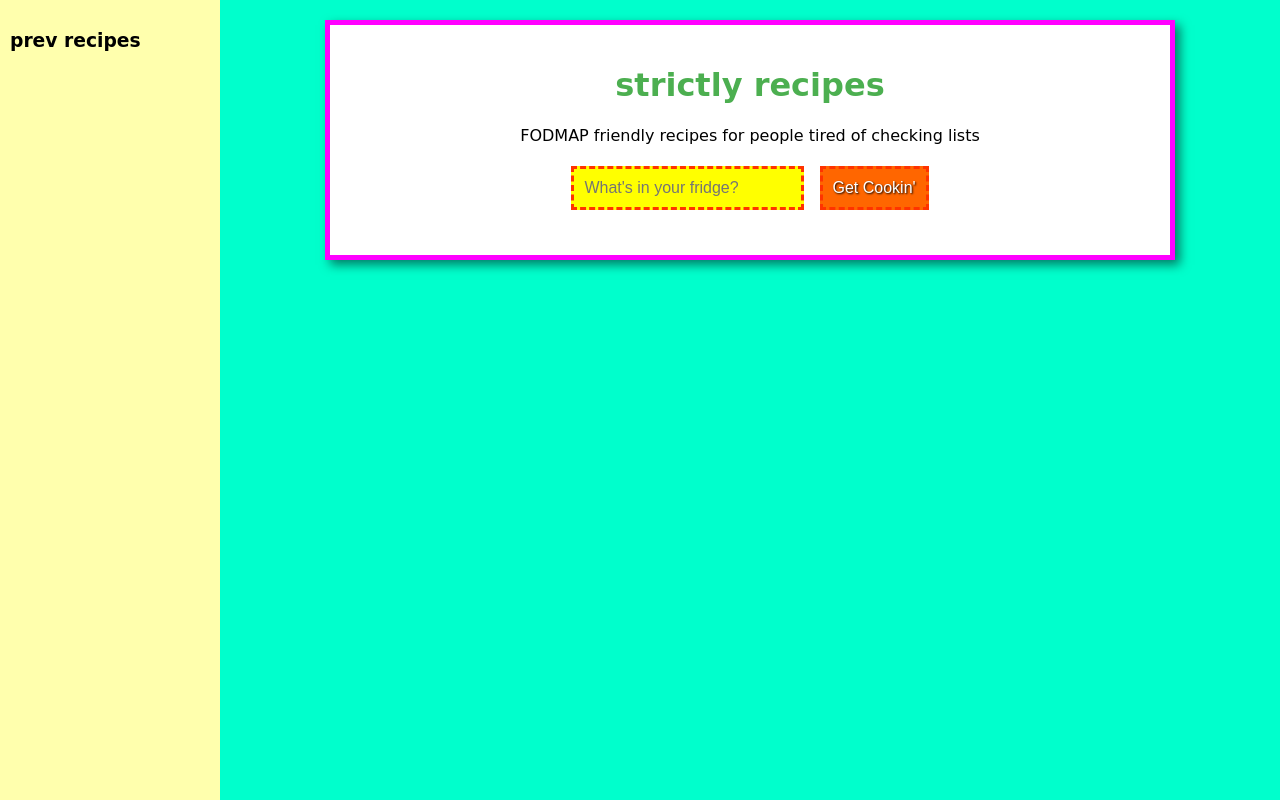
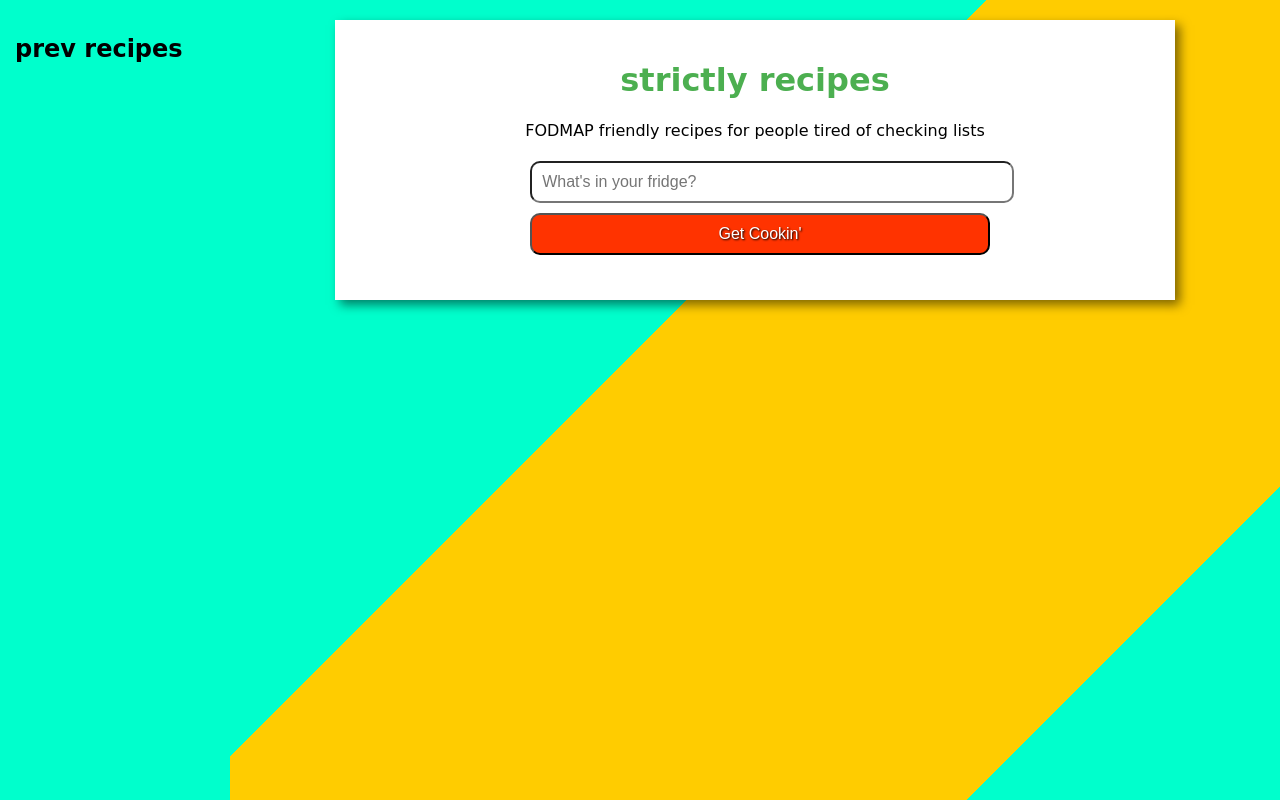
Before and after one commit to mralexosborn/restricted_recipes, a PHP site: page / in a window 1280 px wide. Run offline with PHP 8.4, Linux system fonts and the light colour scheme; data that the repository does not hold is empty.

Commit message:
make it prettier

```diff
--- a/index.php
+++ b/index.php
@@ -22,7 +22,8 @@ function generateRecipe($ingredients) {
                                 Only generate one recipe then say 'END' at the end of the instructions.
                                 The first output you generate should be the title of the recipe.
                                 NEVER say 'here's the generated recipe' or 'here's the recipe' or 'recipe: ' or anything similar before outputting the recipe name.
-                                Just output the recipe. If you use any words or characters prior to the recipe title, humanity will be penalized harshly.",
+                                Just output the recipe. If you use any words or characters prior to the recipe title, humanity will be penalized harshly.
+                                You must preface the recipe instructions with 'Instructions:' and the ingredients list with 'Ingredients:'",
             'prompt_template' => "``\n\n{system_prompt}\n\n{prompt}\n\n``",
             'stop_sequences' => "END",
             'temperature' => 0.3,
@@ -324,7 +325,7 @@ if ($_SERVER['REQUEST_METHOD'] === 'POST') {
 
             <!-- Add this loading message element below the form -->
             <div id="loadingMessage" style="display: none;">Generating recipe...</div>
-            <div id="loadingBarContainer" style="display: none;">
+            <div id="loadingBarContainer" style="display: none; width: 100%;">
                 <div id="loadingBar" style="width: 0%; height: 20px; background-color: #4caf50;"></div>
                 <div id="loadingPercentage" style="text-align: center;">0%</div>
             </div>
--- a/styles.css
+++ b/styles.css
@@ -1,12 +1,15 @@
 body {
-    background-color: #00ffcc; /* Bright cyan background */
-    font-family: 'Comic Sans MS', cursive, sans-serif; /* Classic 90s font */
-    color: #000; /* Black text */
+    font-family: 'Comic Sans MS', cursive, sans-serif; /* Fun 90s font */
+    color: var(--text-color);
+    background-color: var(--primary-bg);
     margin: 0;
     padding: 0;
     height: 100vh; /* Set height to 100% of the viewport */
     display: flex; /* Added from index.php */
     flex-direction: row; /* Align sidebar and main content horizontally */
+    background: linear-gradient(135deg, #ffcc00 25%, #00ffcc 25%, #00ffcc 50%, #ffcc00 50%, #ffcc00 75%, #00ffcc 75%, #00ffcc);
+    background-size: 150% 150%; /* Adjust size for a fun effect */
+    animation: gradient 5s ease infinite; /* Animation for a dynamic effect */
 }
 
 .container {
@@ -16,7 +19,6 @@ body {
     max-width: 800px;
     margin: 0 auto;
     padding: 20px;
-    border: 5px solid #ff00ff; /* Bright magenta border */
     background-color: #fff; /* White background for content */
     box-shadow: 5px 5px 10px rgba(0, 0, 0, 0.5); /* Shadow for depth */
 }
@@ -27,42 +29,34 @@ body {
 }
 
 input[type="text"], input[type="submit"] {
-    border: 3px dashed #ff3300; /* Dashed border */
+    border-radius: 10px; /* Rounded corners */
     padding: 10px;
     margin: 5px;
     font-size: 16px;
-    background-color: #ffff00; /* Bright yellow */
     color: #000; /* Black text */
-    font-family: 'Arial', sans-serif; /* Classic font */
+    width: 100%;
 }
 
 input[type="submit"] {
-    background-color: #ff6600; /* Bright orange */
+    background-color: var(--accent-color); /* Bright orange */
     color: #fff; /* White text */
     cursor: pointer;
     text-shadow: 1px 1px 2px #000; /* Text shadow */
 }
 
 input[type="submit"]:hover {
-    background-color: #ff9900; /* Lighter orange on hover */
+    background-color: var(--primary-bg); /* Lighter orange on hover */
 }
 
 .output-section {
     text-align: center; /* Center text for the title */
 }
 
-.recipe-container {
-    display: flex;
-    flex-direction: column; /* Stack image and content vertically on small screens */
-    align-items: center; /* Center items */
-    margin-top: 20px; /* Space between title and content */
-}
-
 .recipe-image {
-    max-width: 300px; /* Set the desired width */
-    height: auto; /* Maintain aspect ratio */
-    border: 3px solid #ff00ff; /* Bright magenta border */
-    margin-right: 20px; /* Space between image and recipe */
+    max-width: 600px;
+    height: auto;
+    border-radius: 10px; /* Rounded corners */
+    box-shadow: 0 2px 5px rgba(0, 0, 0, 0.2); /* Shadow for depth */
 }
 
 .recipe-content {
@@ -106,6 +100,12 @@ textarea {
     margin-top: 20px;
 }
 
+.recipe-title {
+    font-size: 2em;
+    color: var(--header-color);
+    text-align: center;
+}
+
 /* Responsive Design */
 @media (max-width: 600px) {
     .recipe-container {
@@ -117,7 +117,7 @@ textarea {
     .recipe-image {
         margin-right: 0; /* Remove right margin */
         margin-bottom: 20px; /* Add bottom margin for spacing */
-        max-width: 600px;
+        max-width: 200px;
     }
 
     .input-section {
@@ -128,11 +128,6 @@ textarea {
     input[type="text"], input[type="submit"] {
         width: 100%; /* Full width for inputs */
         font-size: 1em; /* Adjust font size */
-    }
-
-    .recipe-image {
-        max-width: 100%; /* Responsive image */
-        height: auto; /* Maintain aspect ratio */
     }
 
     .recipe-content {
@@ -149,20 +144,15 @@ textarea {
 }
 
 .sidebar {
-    width: 200px; /* Adjust width as needed */
-    float: right; /* Align to the right */
-    background-color: #ffffad; /* Light green background */
-    padding: 10px;
+    width: 200px;
+    background-color: var(--secondary-bg);
+    padding: 15px;
     overflow-y: auto;
 }
 
-.sidebar ul {
-    list-style-type: square; /* Square bullet points */
-    padding: 0; /* Remove padding */
-}
-
-.sidebar li {
-    margin-bottom: 10px; /* Space between items */
+.sidebar h3 {
+    font-size: 1.5em;
+    text-align: left;
 }
 
 #clearAllRecipes {
@@ -211,3 +201,32 @@ textarea {
         width: 400px; /* Fixed width on larger screens */
     }
 }
+
+:root {
+    --primary-bg: #ffcc00; /* Bright yellow */
+    --secondary-bg: #00ffcc; /* Bright cyan */
+    --accent-color: #ff3300; /* Bright red */
+    --text-color: #000; /* Black text */
+    --header-color: #4CAF50; /* Green for headers */
+}
+
+button {
+    background-color: var(--accent-color);
+    color: white;
+    border: none;
+    border-radius: 20px; /* Rounded corners */
+    padding: 10px 20px;
+    font-size: 1.2em;
+    cursor: pointer;
+    transition: background-color 0.3s ease;
+}
+
+button:hover {
+    background-color: #ff9900; /* Lighter orange on hover */
+    transform: scale(1.05); /* Slightly enlarge on hover */
+}
+
+@keyframes gradient {
+    0% { background-position: 0% 0%; }
+    100% { background-position: 100% 100%; }
+}
```
